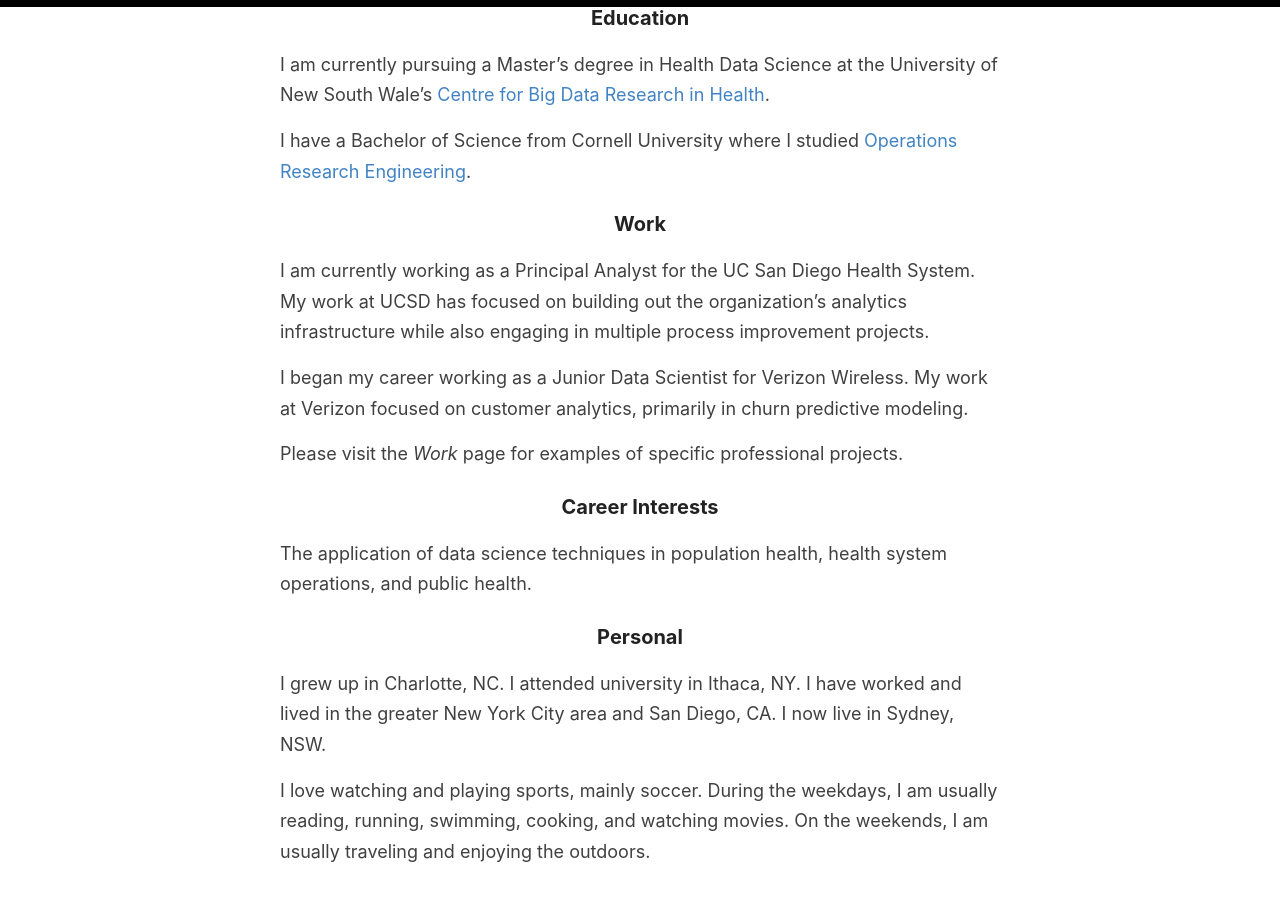
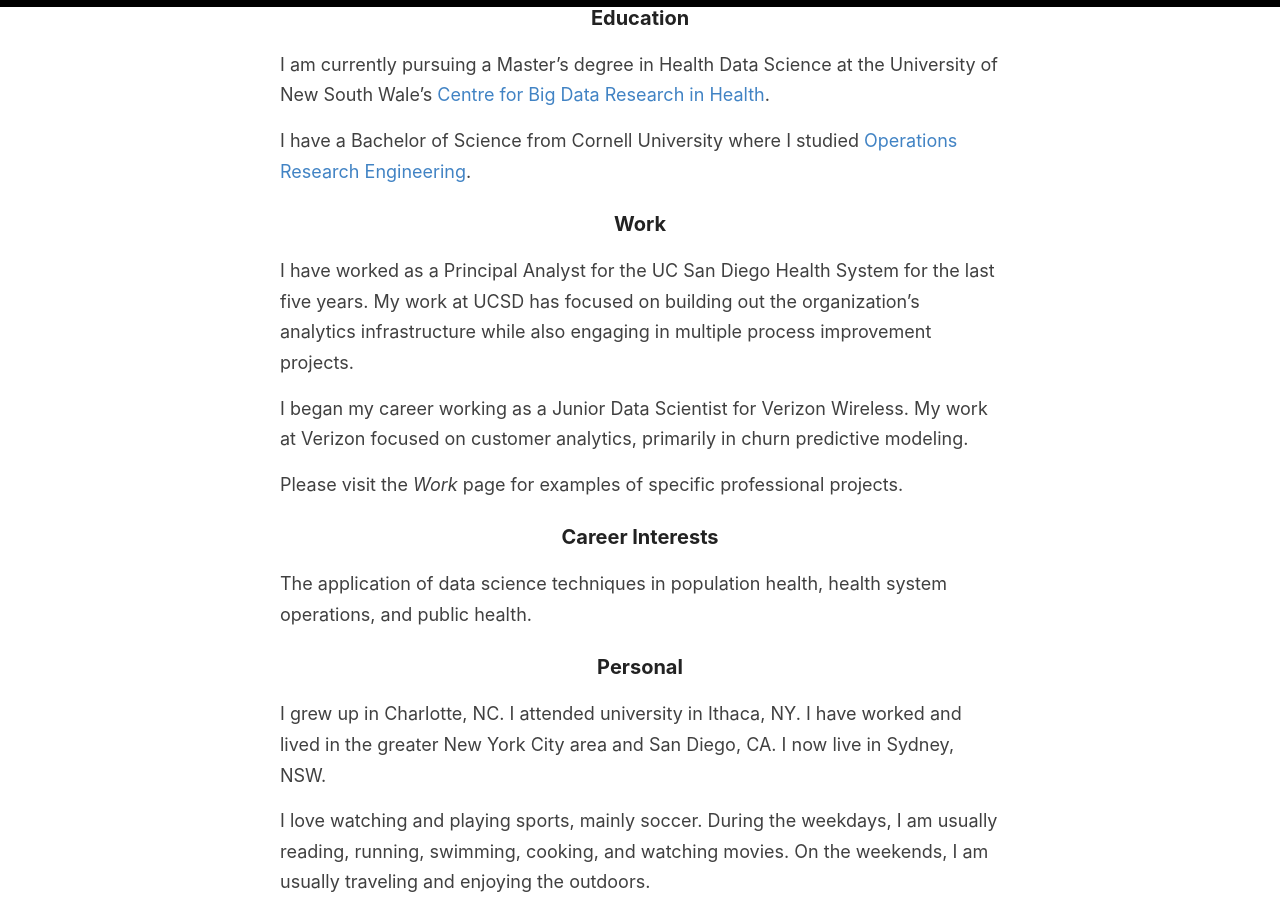
Before and after one commit to Murrkeys/Murrkeys.github.io, a Jekyll site: the page built from _pages/about.md, in a window 1280 px wide and 900 px high, scrolled down 449 px. Built offline with Jekyll 4.4.1, drawn with Linux system fonts in a browser that asks for light colours.

Commit message:
Update about.md

```diff
--- a/_pages/about.md
+++ b/_pages/about.md
@@ -14,7 +14,7 @@
 
 ### Work
 
-I am currently working as a Principal Analyst for the UC San Diego Health System. My work at UCSD has focused on building out the organization's analytics infrastructure while also engaging in multiple process improvement projects.
+I have worked as a Principal Analyst for the UC San Diego Health System for the last five years. My work at UCSD has focused on building out the organization's analytics infrastructure while also engaging in multiple process improvement projects.
 
 I began my career working as a Junior Data Scientist for Verizon Wireless. My work at Verizon focused on customer analytics, primarily in churn predictive modeling.
 
```
